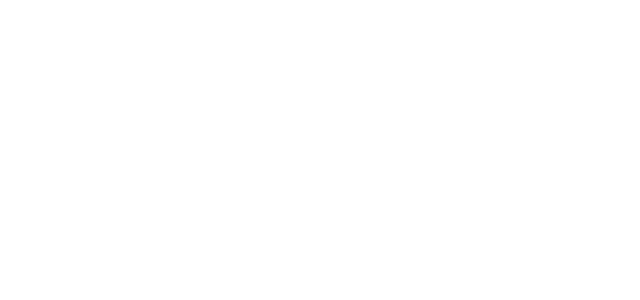
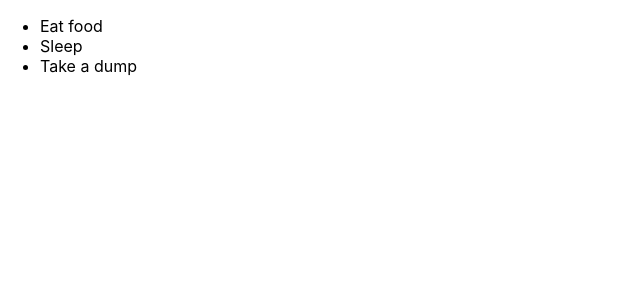
Before and after one commit to kamath7/React-Revisit, a React (Create React App) app in the folder learning-typescript-2/: page / in a window 1280 px wide. Shown: the top 300 px of the page, without its empty margins (0-640 px from the left). Built offline with nearby package versions, Linux system fonts and the light colour scheme.

Commit message:
haha typescript errors go brrr...

```diff
--- a/learning-typescript-2/src/App.tsx
+++ b/learning-typescript-2/src/App.tsx
@@ -1,10 +1,11 @@
 import React from "react";
 
 import Todos from "./components/Todos";
+const items: string[] = ["Eat food", "Sleep", "Take a dump"];
 function App() {
   return (
     <div>
-      <Todos />
+      <Todos items={items} />
     </div>
   );
 }
--- a/learning-typescript-2/src/components/Todos.tsx
+++ b/learning-typescript-2/src/components/Todos.tsx
@@ -1,9 +1,13 @@
 import React from "react";
 
-const Todos: React.FC<{items: string[]}> = (props) => {
+const Todos: React.FC<{ items: string[] }> = (props) => { //<{}> makes sure items prop is passed
   return (
     <div>
-      <ul>{props.children}</ul>
+      <ul>
+        {props.items.map((item, i) => (
+          <li key={i}>{item}</li>
+        ))}
+      </ul>
     </div>
   );
 };
```
